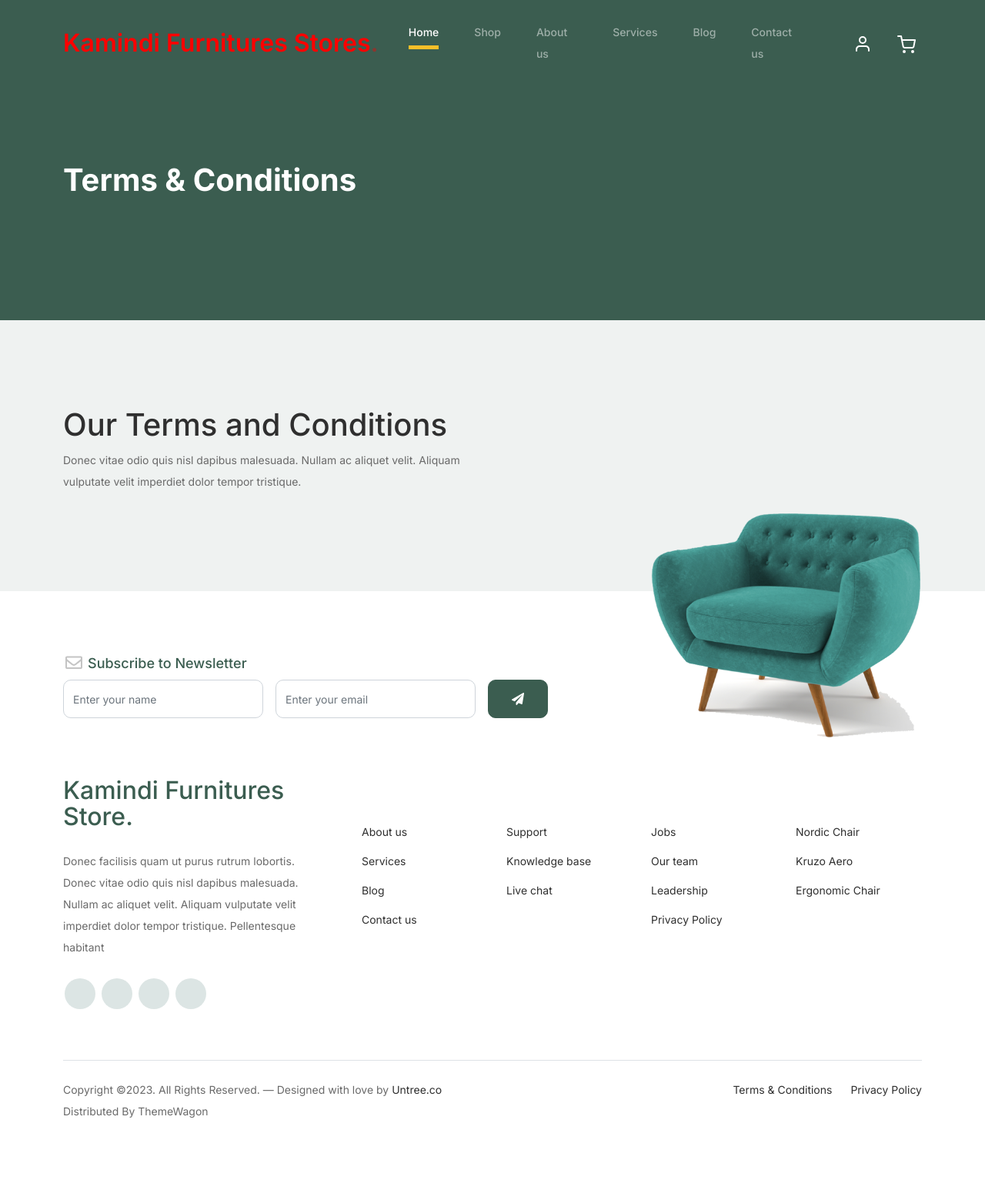
After one commit to Curtisjesse/myweb, a Django app: page /web/terms/ in a window 1280 px wide. The commit adds this page. Shown: the whole page at 77% size. Run offline with Django 4.2, Linux system fonts and the light colour scheme; some libraries are stand-ins or nearby versions.

Commit message:
first commit

```diff
--- a/web/admin.py
+++ b/web/admin.py
@@ -1,5 +1,5 @@
 from django.contrib import admin
-from .models import Furniture, Blog, Services, Teams, Testimonials
+from .models import Furniture, Blog, Services, Teams, Testimonials, Contact_info
 
 # Register your models here.
 admin.site.register(Furniture)
@@ -7,3 +7,4 @@
 admin.site.register(Services)
 admin.site.register(Teams)
 admin.site.register(Testimonials)
+admin.site.register(Contact_info)
--- a/web/templates/base.html
+++ b/web/templates/base.html
@@ -1,10 +1,3 @@
-<!-- /*
-* Bootstrap 5
-* Template Name: Furni
-* Template Author: Untree.co
-* Template URI: https://untree.co/
-* License: https://creativecommons.org/licenses/by/3.0/
-*/ -->
 {% load static %}
 <!doctype html>
 <html lang="en">
@@ -31,7 +24,7 @@
 		<nav class="custom-navbar navbar navbar navbar-expand-md navbar-dark bg-dark" arial-label="Furni navigation bar">
 
 			<div class="container">
-				<a class="navbar-brand" href="{% url 'web:index' %}">Furni<span>.</span></a>
+				<a class="navbar-brand" href="{% url 'web:shop' %}", style="color: red;">Kamindi Furnitures Stores<span>.</span></a>
 
 				<button class="navbar-toggler" type="button" data-bs-toggle="collapse" data-bs-target="#navbarsFurni" aria-controls="navbarsFurni" aria-expanded="false" aria-label="Toggle navigation">
 					<span class="navbar-toggler-icon"></span>
@@ -97,7 +90,7 @@
 
 				<div class="row g-5 mb-5">
 					<div class="col-lg-4">
-						<div class="mb-4 footer-logo-wrap"><a href="#" class="footer-logo">Furni<span>.</span></a></div>
+						<div class="mb-4 footer-logo-wrap"><a href="#" class="footer-logo">Kamindi Furnitures Store<span>.</span></a></div>
 						<p class="mb-4">Donec facilisis quam ut purus rutrum lobortis. Donec vitae odio quis nisl dapibus malesuada. Nullam ac aliquet velit. Aliquam vulputate velit imperdiet dolor tempor tristique. Pellentesque habitant</p>
 
 						<ul class="list-unstyled custom-social">
@@ -121,9 +114,9 @@
 
 							<div class="col-6 col-sm-6 col-md-3">
 								<ul class="list-unstyled">
-									<li><a href="#">Support</a></li>
-									<li><a href="#">Knowledge base</a></li>
-									<li><a href="#">Live chat</a></li>
+									<li><a href="{% url 'web:contact' %}">Support</a></li>
+									<li><a href="{% url 'web:about' %}">Knowledge base</a></li>
+									<li><a href="{% url 'web:contact' %}">Live chat</a></li>
 								</ul>
 							</div>
 
@@ -157,7 +150,7 @@
 
 						<div class="col-lg-6 text-center text-lg-end">
 							<ul class="list-unstyled d-inline-flex ms-auto">
-								<li class="me-4"><a href="#">Terms &amp; Conditions</a></li>
+								<li class="me-4"><a href="{% url 'web:terms' %}">Terms &amp; Conditions</a></li>
 								<li><a href="#">Privacy Policy</a></li>
 							</ul>
 						</div>
--- a/web/templates/shop.html
+++ b/web/templates/shop.html
@@ -8,6 +8,8 @@
 						<div class="col-lg-5">
 							<div class="intro-excerpt">
 								<h1>Shop</h1>
+								<p class="mb-4">Donec vitae odio quis nisl dapibus malesuada. Nullam ac aliquet velit. Aliquam vulputate velit imperdiet dolor tempor tristique.</p>
+								<p><a href="#" class="btn btn-secondary me-2">Explore</a></p>
 							</div>
 						</div>
 						<div class="col-lg-7">
--- /dev/null
+++ b/web/templates/terms.html
@@ -0,0 +1,54 @@
+{% extends 'base.html' %}
+{% load static %}
+{% block content %}
+		<!-- Start Hero Section -->
+			<div class="hero">
+				<div class="container">
+					<div class="row justify-content-between">
+						<div class="col-lg-5">
+							<div class="intro-excerpt">
+								<h1>Terms &amp; Conditions </h1>
+							</div>
+						</div>
+						<div class="col-lg-7">
+
+						</div>
+					</div>
+				</div>
+			</div>
+		<!-- End Hero Section -->
+        <!-- Start Why Choose Us Section -->
+		<div class="why-choose-section">
+			<div class="container">
+				<div class="row justify-content-between align-items-center">
+					<div class="col-lg-6">
+						<h1 class="section-title">Our Terms and Conditions</h1>
+						<p>Donec vitae odio quis nisl dapibus malesuada. Nullam ac aliquet velit. Aliquam vulputate velit imperdiet dolor tempor tristique.</p>
+
+						<!-- <div class="row my-5">
+							{% for s in services %}
+							<div class="col-6 col-md-6 col-lg-3 mb-4">
+								<div class="feature">
+									<div class="icon">
+										<img src="{{s.image.url}}" alt="Image" class="imf-fluid">
+									</div>
+									<h3>{{s.title}}</h3>
+									<p>{{s.description}}</p>
+								</div>
+							</div>
+							{% endfor %}
+
+						</div> -->
+					</div>
+
+					<!-- <div class="col-lg-5">
+						<div class="img-wrap">
+							<img src="{%static 'images/why-choose-us-img.jpg' %}" alt="Image" class="img-fluid">
+						</div>
+					</div> -->
+
+				</div>
+			</div>
+		</div>
+
+{% endblock %}
--- a/web/urls.py
+++ b/web/urls.py
@@ -30,4 +30,5 @@
     path('services/', views.services, name='services'),
     path('shop/', views.shop, name='shop'),
     path('thankyou/', views.thankyou, name='thankyou'),
+    path('terms/', views.terms, name='terms'),
 ]
--- a/web/views.py
+++ b/web/views.py
@@ -1,5 +1,5 @@
 from django.shortcuts import render
-from .models import Furniture, Blog , Services, Teams, Testimonials
+from .models import Furniture, Blog , Services, Teams, Testimonials, Contact_info
 
 # Create your views here.
 def index(request):
@@ -31,7 +31,9 @@
     return render(request, "checkout.html")
 
 def contact(request):
+    # contact_info = Contact_info.object.all()
     return render(request, "contact.html")
+
 
 def services(request):
     testimonials = Testimonials.objects.all()
@@ -47,3 +49,6 @@
 
 def thankyou(request):
     return render(request, "thankyou.html")
+
+def terms(request):
+    return render(request, "terms.html")
```
Also changed, not shown: web/models.py (+8 -0 lines), web/templates/blog.html (+5 -2 lines), web/migrations/0012_contact_info.py (added).
